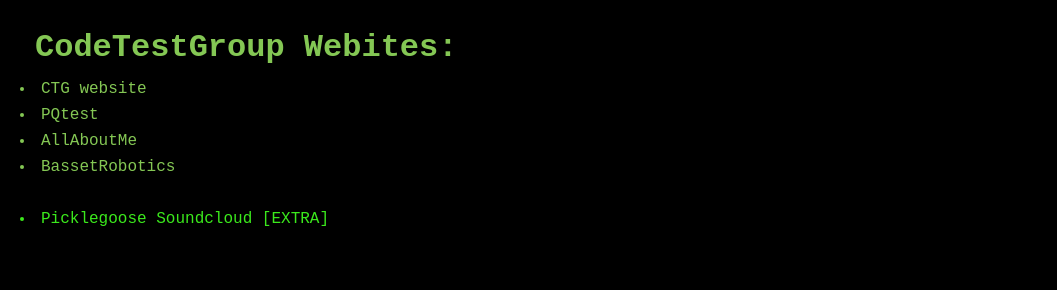
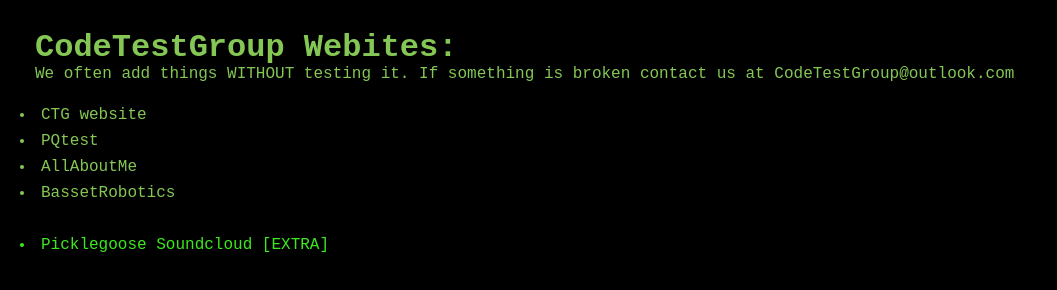
Before and after one commit to CodeTestGroup/portal, a plain HTML site: page index.html in a window 1280 px wide. Shown: the whole page, without its empty margins (0-1057 px from the left). Drawn offline with Linux system fonts and the light colour scheme.

Commit message:
Update index.html

```diff
--- a/index.html
+++ b/index.html
@@ -112,7 +112,7 @@ a:hover {
 <div class="container wrapper">
   <div id="top">
     <h1>CodeTestGroup Webites:</h1>
-
+<p>We often add things WITHOUT testing it. If something is broken contact us at CodeTestGroup@outlook.com</p>
   </div>
   <div class="wrapper">
    <div id="menubar">
```
